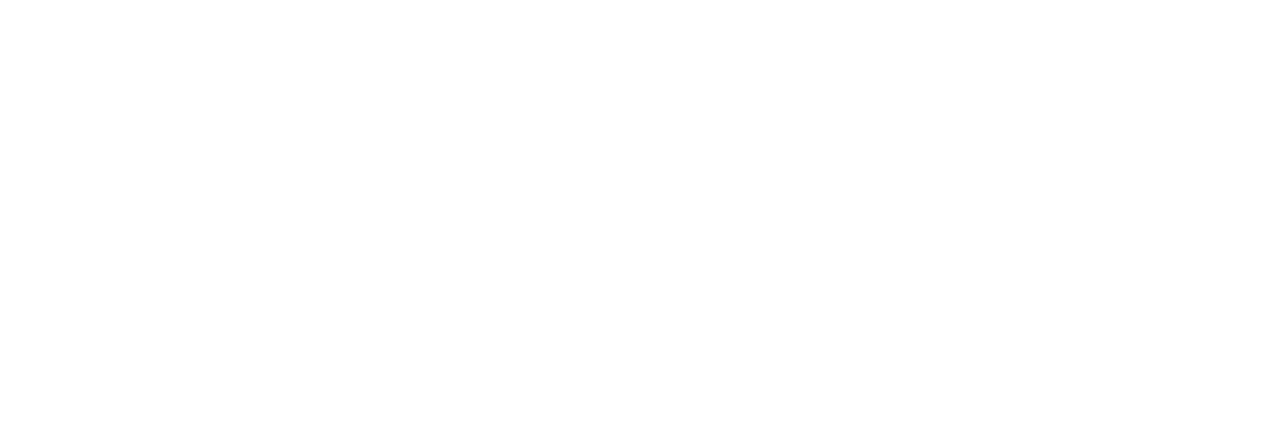
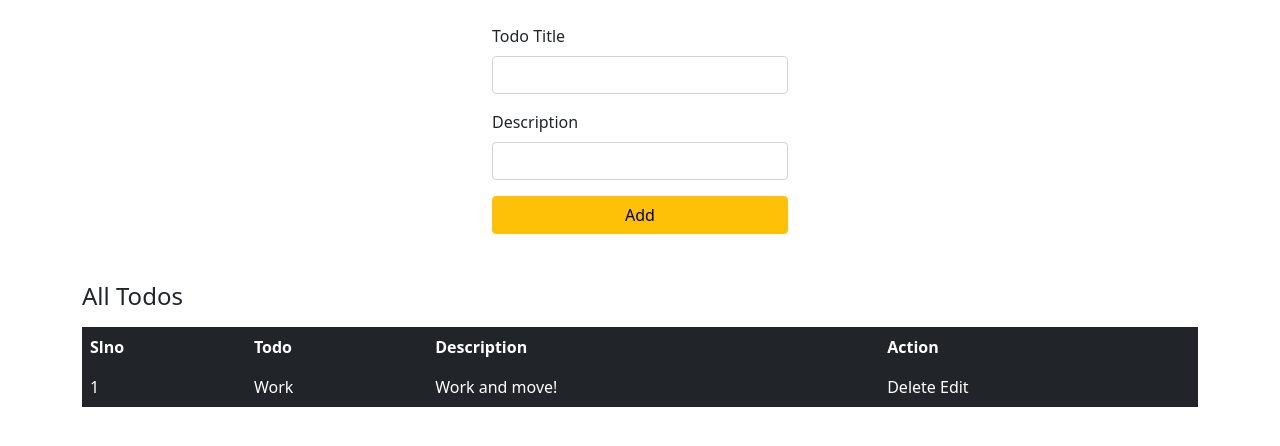
Before and after one commit to aryamitra06/flask-todo-app, a Flask app: page / in a window 1280 px wide. Before the commit the part shown is empty. Shown: the top 446 px of the page. Run offline with Flask 2, Linux system fonts and the light colour scheme.

Commit message:
added form and table in html

```diff
--- a/templates/index.html
+++ b/templates/index.html
@@ -1,12 +1,54 @@
 <!DOCTYPE html>
 <html lang="en">
+
 <head>
     <meta charset="UTF-8">
     <meta http-equiv="X-UA-Compatible" content="IE=edge">
     <meta name="viewport" content="width=device-width, initial-scale=1.0">
-    <title>Document</title>
+    <link href="https://cdn.jsdelivr.net/npm/bootstrap@5.1.3/dist/css/bootstrap.min.css" rel="stylesheet">
+    <title>Todo App</title>
 </head>
+
 <body>
+    <div class="mt-4 container-fluid">
+        <div class="row d-flex justify-content-center align-items-center">
+            <div class="col-md-3 col-9">
+                <form action="/" method="POST">
+                    <div class="mb-3">
+                        <label for="todo-title" class="form-label">Todo Title</label>
+                        <input type="text" class="form-control" id="todo-title" required>
+                    </div>
+                    <div class="mb-3">
+                        <label for="todo-desc" class="form-label">Description</label>
+                        <input type="text" class="form-control" id="todo-desc" required>
+                    </div>
+                    <button type="submit" class="btn btn-warning w-100">Add</button>
+                </form>
+            </div>
+        </div>
+    </div>
+    <div class="container mt-5">
+        <h4 class="mb-3">All Todos</h4>
+        <table class="table table-dark table-borderless">
+            <thead>
+                <tr>
+                    <th scope="col">Slno</th>
+                    <th scope="col">Todo</th>
+                    <th scope="col">Description</th>
+                    <th scope="col">Action</th>
+                </tr>
+            </thead>
+            <tbody>
+                <tr>
+                    <td>1</td>
+                    <td>Work</td>
+                    <td>Work and move!</td>
+                    <td>Delete Edit</td>
+                </tr>
+            </tbody>
+        </table>
+    </div>
+    <script src="https://cdn.jsdelivr.net/npm/bootstrap@5.1.3/dist/js/bootstrap.bundle.min.js"></script>
+</body>
 
-</body>
 </html>
```
